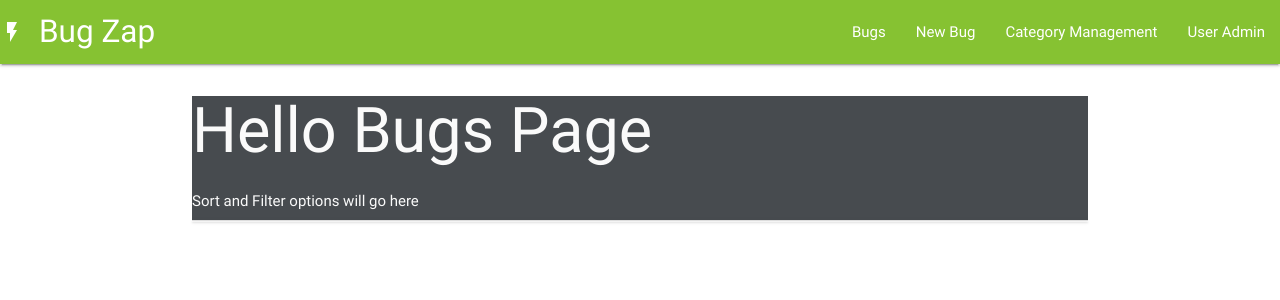
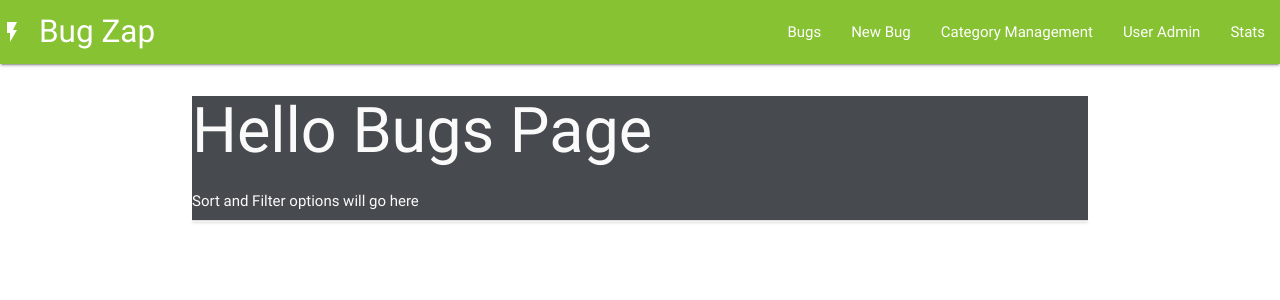
Before and after one commit to geminerald/bugzap, a Flask app: page / in a window 1280 px wide. Shown: the top 300 px of the page. Run offline with Flask 2, Linux system fonts and the light colour scheme; data that the repository does not hold is empty; some libraries are stand-ins or nearby versions.

Commit message:
updated formatting and indenting

```diff
--- a/app.py
+++ b/app.py
@@ -62,16 +62,17 @@ def delete_bug(bug_id):
 def get_categories():
     return render_template('categories.html', categories=mongo.db.category.find())
 
+
 @app.route('/new_category')
 def new_category():
     return render_template('new_category.html')
+
 
 @app.route('/insert_category', methods=['POST'])
 def insert_category():
     categories = mongo.db.category
     categories.insert_one(request.form.to_dict())
     return redirect(url_for('get_categories'))
-
 
 
 @app.route('/edit_category/<category_id>')
@@ -98,6 +99,7 @@ def get_users():
 def new_user():
     return render_template('new_user.html')
 
+
 @app.route('/insert_user', methods=['POST'])
 def insert_user():
     users = mongo.db.users
--- a/templates/base.html
+++ b/templates/base.html
@@ -24,6 +24,7 @@
 					<li><a href="{{url_for('new_bug')}}">New Bug</a></li>
 					<li><a href="{{url_for('get_categories')}}">Category Management</a></li>
 					<li><a href="{{url_for('get_users')}}">User Admin</a></li>
+					<li><a href="#">Stats</a></li>
 				</ul>
 			</div>
 		</nav>
```
